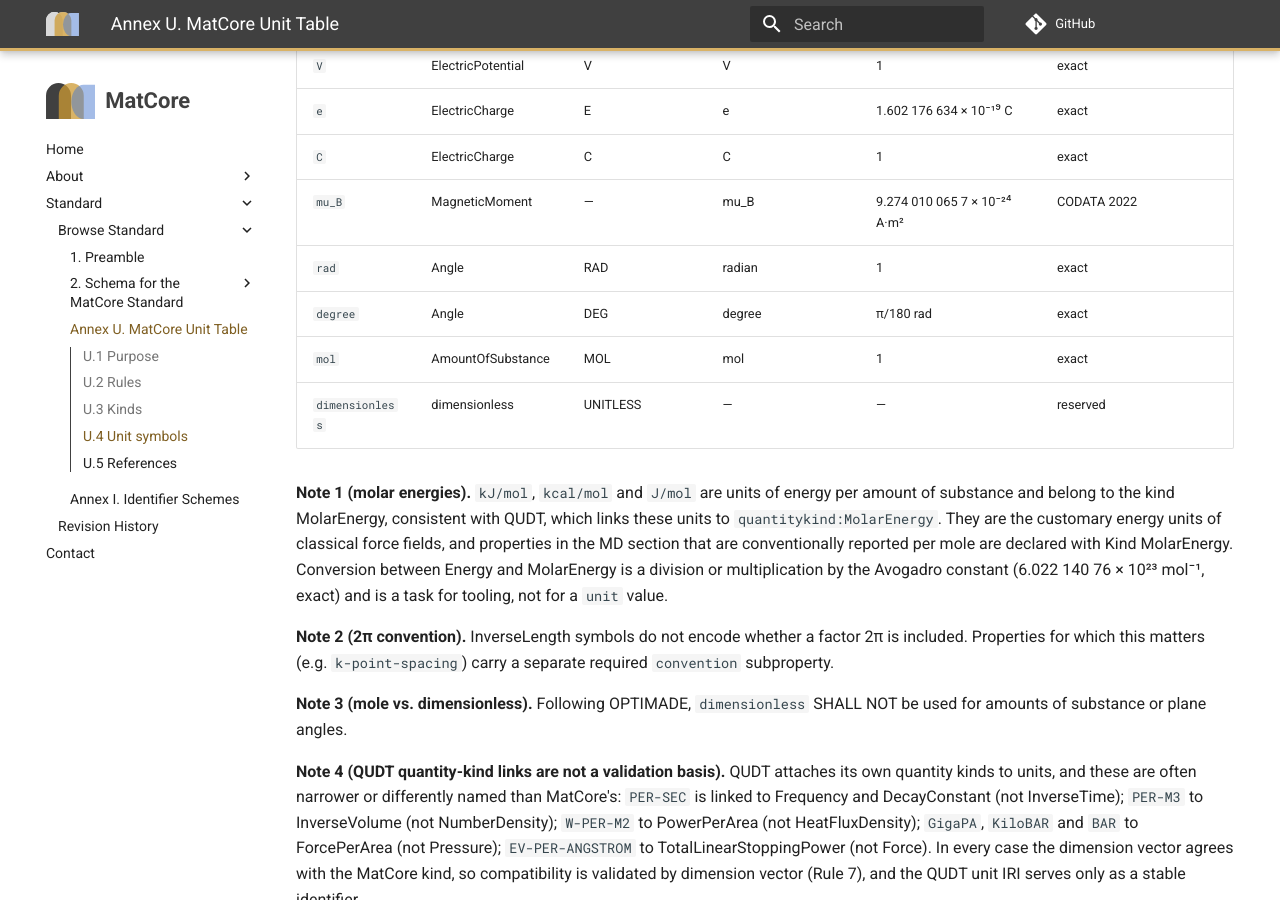
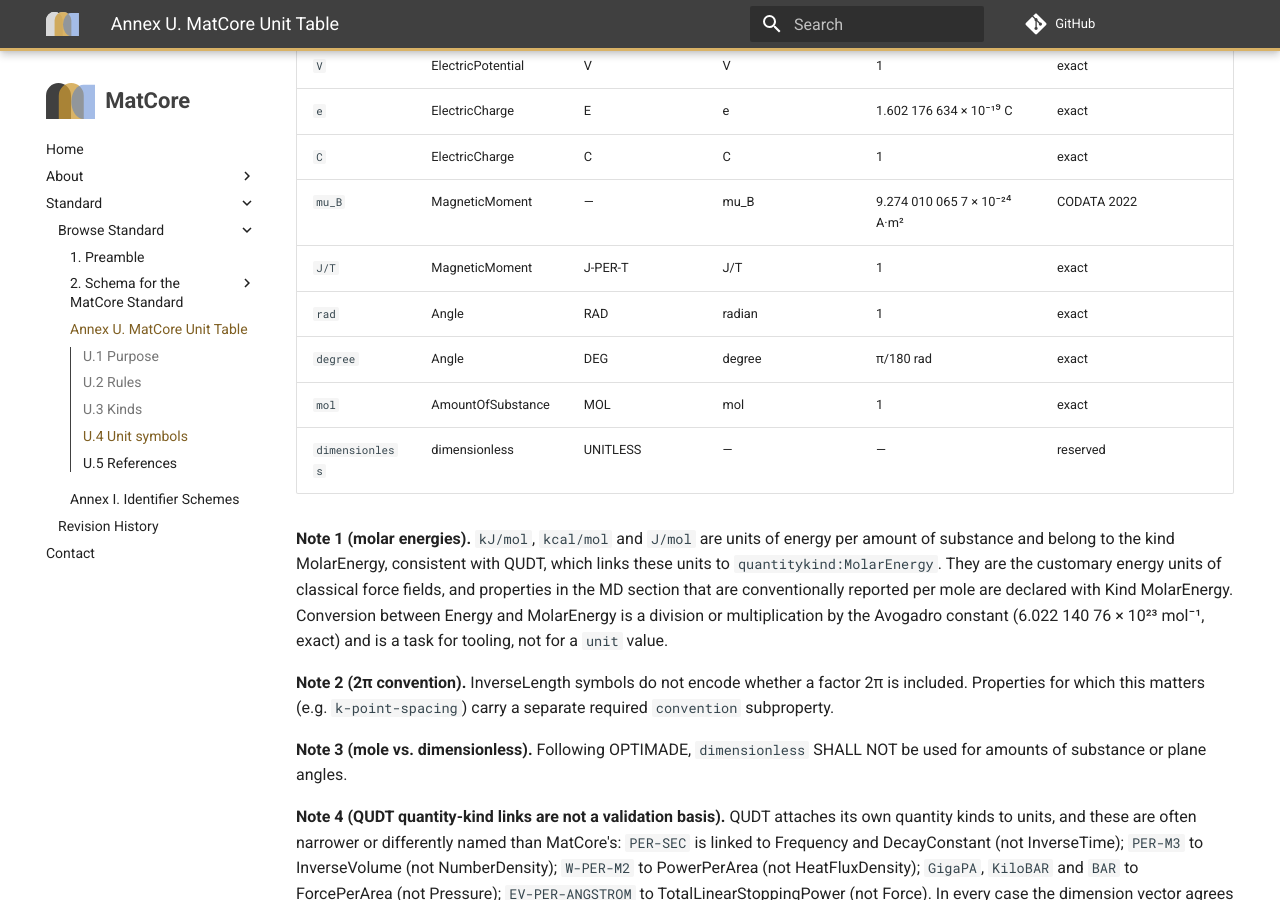
Before and after one commit to matcore-standard/matcore, an MkDocs documentation site: the page built from docs/standard/annex-u-units.md, in a window 1280 px wide and 900 px high, scrolled down 5152 px. Built offline with MkDocs 1.6.1 and Material for MkDocs 9.7.7, drawn with Linux system fonts in a browser that asks for light colours; comment, search, counter and statistics services are not loaded; the version menu is left out.

Commit message:
Add the unit J/T (0050)
0050 adds the coherent SI unit beside the Bohr magneton for the Kind
MagneticMoment.

- schema/units.yaml: unit J/T (QUDT J-PER-T, GNU Units J/T, factor 1,
  exact). Sources: QUDT v3.3.0 units vocabulary, unit:J-PER-T
  (multiplier 1.0, Kinds MagneticAreaMoment and MagneticMoment); GNU
  Units 2.23, definitions.units 3.19, lines 732 (J joule) and 749
  (T tesla).
- tests/fixtures/annex_u4_table.md: the verified row, added first.
- docs/standard/annex-u-units.md: Table U.4 regenerated.
- CLAUDE.md: the 0050 entry notes this branch.

Co-Authored-By: Claude Opus 5.5 <noreply@anthropic.com>

```diff
--- a/docs/standard/annex-u-units.md
+++ b/docs/standard/annex-u-units.md
@@ -122,6 +122,7 @@ QUDT namespace: `http://qudt.org/vocab/unit/`. "—" in the QUDT column means th
 | `e` | ElectricCharge | E | e | 1.602 176 634 × 10⁻¹⁹ C | exact |
 | `C` | ElectricCharge | C | C | 1 | exact |
 | `mu_B` | MagneticMoment | — | mu_B | 9.274 010 065 7 × 10⁻²⁴ A·m² | CODATA 2022 |
+| `J/T` | MagneticMoment | J-PER-T | J/T | 1 | exact |
 | `rad` | Angle | RAD | radian | 1 | exact |
 | `degree` | Angle | DEG | degree | π/180 rad | exact |
 | `mol` | AmountOfSubstance | MOL | mol | 1 | exact |
```
Also changed, not shown: CLAUDE.md (+1 -0 lines), 2 other files.
